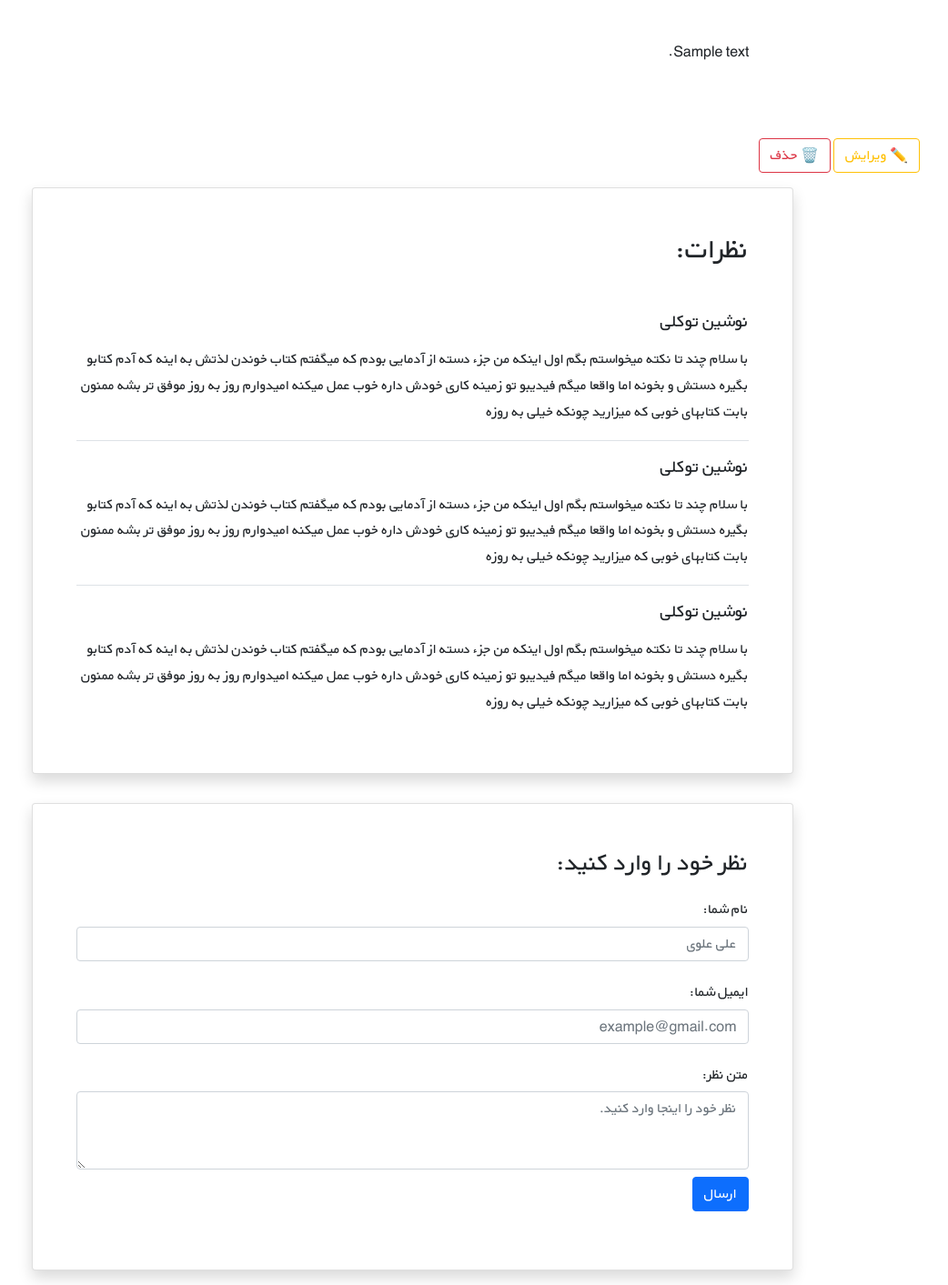
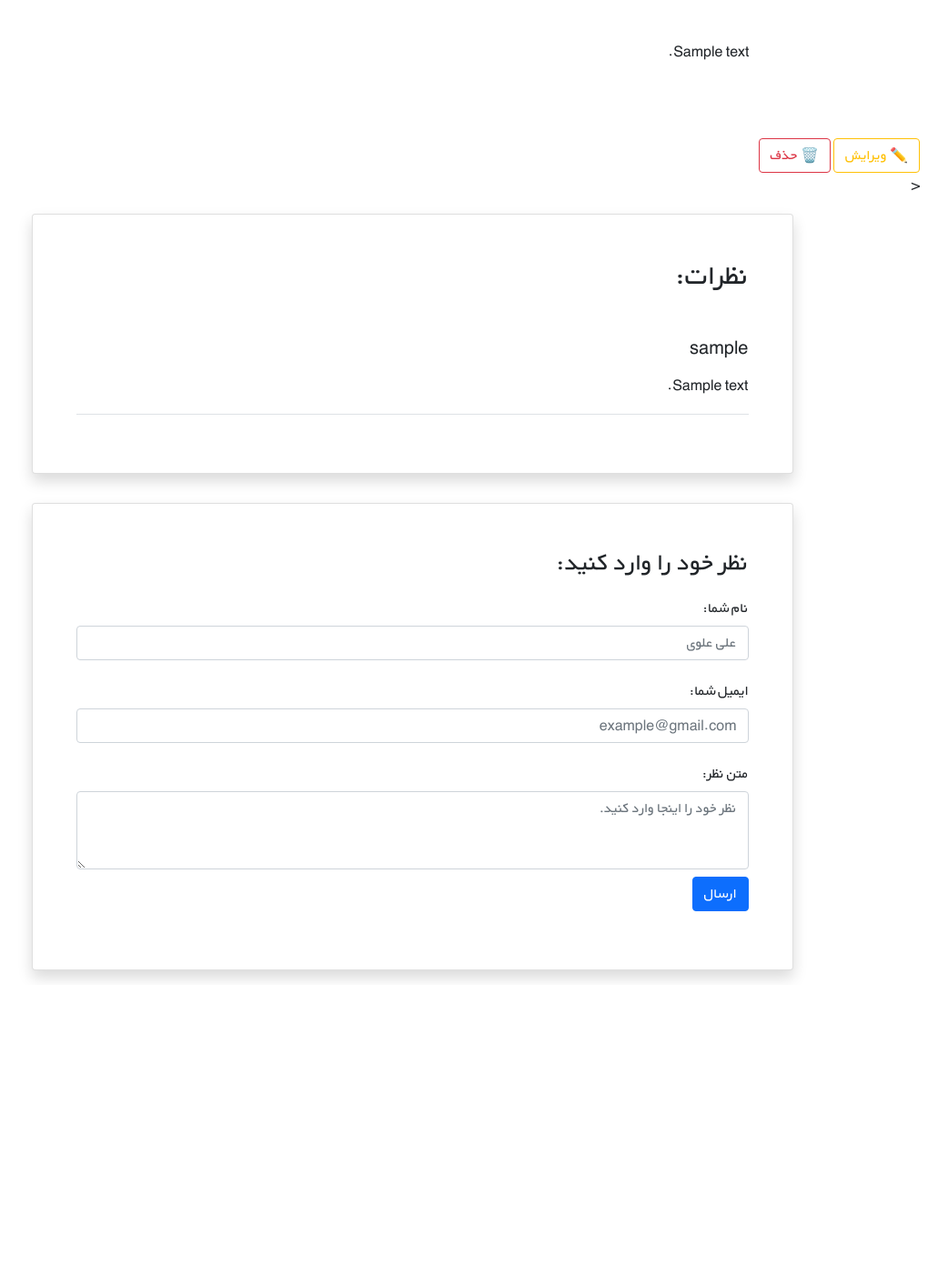
Before and after one commit to sabermodirian/bookstore, a Django app: page /books/1/ in a window 1280 px wide. Shown: the part 321-1734 px from the top of the page at 91% size, without its empty margins (187-1229 px from the left). After the commit the page ends 1399 px from the top, so only its background shows below. Run offline with Django 5.2, Linux system fonts and the light colour scheme; tables that the repository leaves empty hold one stand-in row (values such as "Sample post"); grey boxes marked "Sample" are stand-in pictures.

Commit message:
51)قرار دادن فرم ارسال کامنت برای درخواست کامنتهای هر کتاب در book_details.html

```diff
--- a/books/templates/books/book_details.html
+++ b/books/templates/books/book_details.html
@@ -56,38 +56,24 @@
             </div>
 
 
-                <div class="d-flex justify-content-center">
+            <<div class="d-flex justify-content-center">
     <div class="card shadow my-3 p-5 w-sm-75 w-100">
         <h2 class="mb-5">نظرات:</h2>
+
+        {% for comment in comments %}
             <div class="border-bottom mb-3">
-                            <h5 class="mb-3">نوشین توکلی</h5>
-                            <p>با سلام چند تا نکته میخواستم بگم اول اینکه من جزء دسته از آدمایی بودم که میگفتم کتاب
-                                خوندن لذتش
-                                به اینه که آدم کتابو بگیره دستش و بخونه اما واقعا میگم فیدیبو تو زمینه کاری خودش داره
-                                خوب عمل
-                                میکنه امیدوارم روز به روز موفق تر بشه ممنون بابت کتابهای خوبی که میزارید چونکه خیلی به
-                                روزه</p>
+                <h5 class="mb-3">
+                    {{ comment.user.username }}
+                </h5>
+
+                <p>{{ comment.text|linebreaks }}</p>
             </div>
-                        <div class="border-bottom mb-3">
-                            <h5 class="mb-3">نوشین توکلی</h5>
-                            <p>با سلام چند تا نکته میخواستم بگم اول اینکه من جزء دسته از آدمایی بودم که میگفتم کتاب
-                                خوندن لذتش
-                                به اینه که آدم کتابو بگیره دستش و بخونه اما واقعا میگم فیدیبو تو زمینه کاری خودش داره
-                                خوب عمل
-                                میکنه امیدوارم روز به روز موفق تر بشه ممنون بابت کتابهای خوبی که میزارید چونکه خیلی به
-                                روزه</p>
-                        </div>
-                        <div>
-                            <h5 class="mb-3">نوشین توکلی</h5>
-                            <p>با سلام چند تا نکته میخواستم بگم اول اینکه من جزء دسته از آدمایی بودم که میگفتم کتاب
-                                خوندن لذتش
-                                به اینه که آدم کتابو بگیره دستش و بخونه اما واقعا میگم فیدیبو تو زمینه کاری خودش داره
-                                خوب عمل
-                                میکنه امیدوارم روز به روز موفق تر بشه ممنون بابت کتابهای خوبی که میزارید چونکه خیلی به
-                                روزه</p>
+        {% empty %}
+            <p>هنوز نظری برای این کتاب ثبت نشده است.</p>
+        {% endfor %}
     </div>
 </div>
-                </div>
+
 
             <div class="d-flex justify-content-center">
                 <div class="card shadow my-3 p-5 w-sm-75 w-100">
--- a/books/urls.py
+++ b/books/urls.py
@@ -1,13 +1,13 @@
 
 from django.urls import path
 
-from books.views import BookDeleteView , BookDetailsView , BookUpdateView , BooklistView , BookCreateView
+from books.views import BookDeleteView , book_details_view, BookUpdateView , BooklistView , BookCreateView
 
 app_name = 'books'
 
 urlpatterns = [
 	path('', BooklistView.as_view() , name = 'book_list'),
-	path('<int:pk>/' , BookDetailsView.as_view()  , name = 'book_details' ),
+	path('<int:pk>/' , book_details_view  , name = 'book_details' ),
 	path('create/' , BookCreateView.as_view() , name = 'book_create'),
 	path('<int:pk>/edit/' , BookUpdateView.as_view() , name = 'book_update'),
 	path('<int:pk>/delete/' , BookDeleteView.as_view() , name = 'book_delete'),
--- a/books/views.py
+++ b/books/views.py
@@ -1,7 +1,9 @@
-from django.shortcuts import render
+
+from django.shortcuts import render , get_object_or_404
 from django.urls import reverse_lazy
 from django.views import  generic # CBV :Class Base View
 
+#import yor models
 from books.models import Book
 
 
@@ -13,10 +15,22 @@ class BooklistView(generic.ListView):
 	template_name = 'books/book_list.html'
 	context_object_name = 'books'
 
+#
+# class BookDetailsView(generic.DetailView):
+# 	model = Book
+# 	template_name = 'books/book_details.html'
 
-class BookDetailsView(generic.DetailView):
-	model = Book
-	template_name = 'books/book_details.html'
+def book_details_view(request, pk):
+    book = get_object_or_404(Book, pk=pk) # get book object
+
+    book_comments= book.cmnts_rel.all() # get book's comments برای گرفتن کامنتهای هر کتاب با استفاده از related_name
+    return render(request,
+                  'books/book_details.html',
+                  {'book': book,
+                   'comments' : book_comments ,
+                   })
+
+
 
 class BookCreateView(generic.CreateView):
 	model = Book
```
Lines whose indentation alone changed are shown as unchanged.
